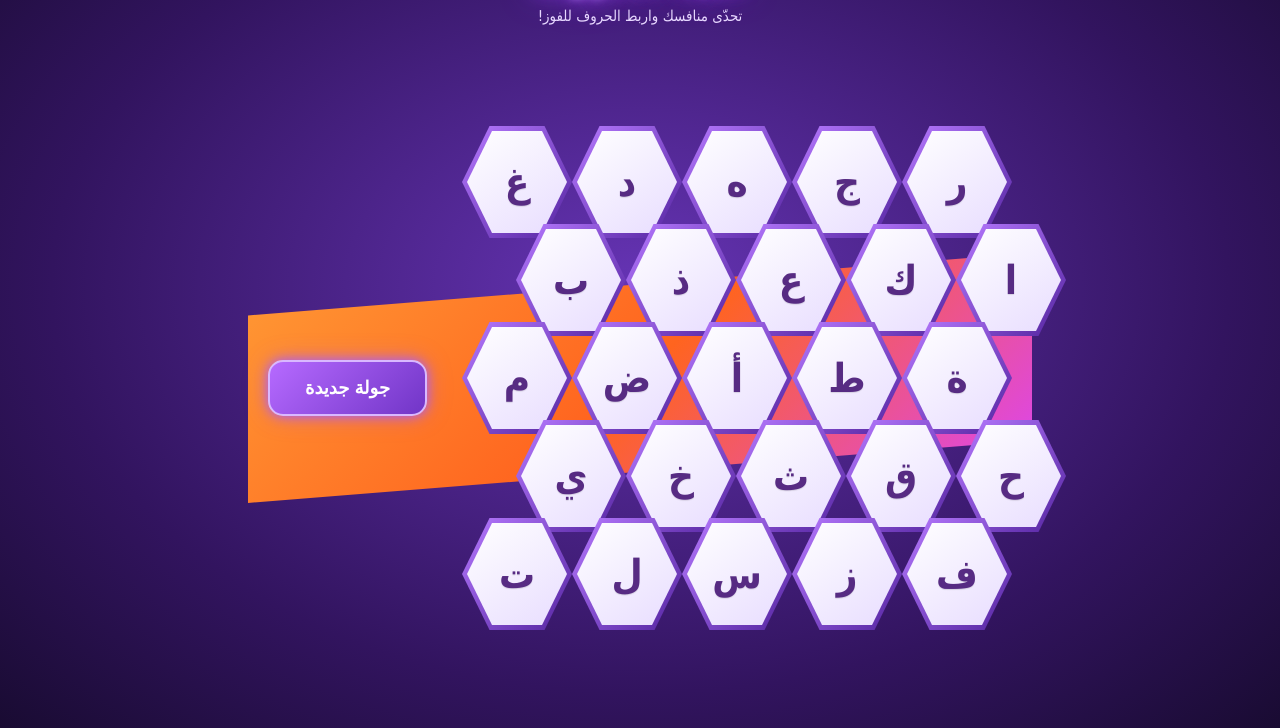
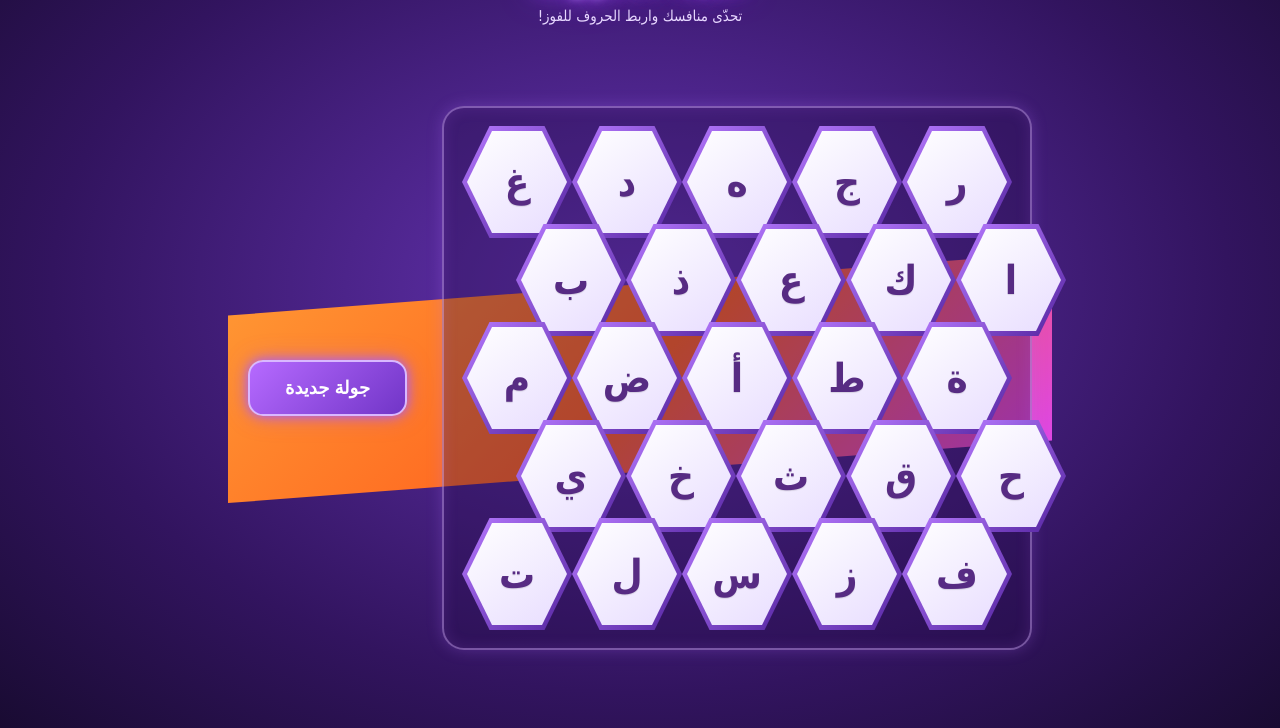
Before and after one commit to x99o59-oss/khaliyat-alhoroufF, a plain HTML site: page index.html in a window 1280 px wide. Shown: the part 72-800 px from the top of the page. Drawn offline with Linux system fonts and the light colour scheme.

Commit message:
Update index.html

```diff
--- a/index.html
+++ b/index.html
@@ -255,6 +255,15 @@ body{
   max-width:280px;
  }
 }
+.board{
+ padding:18px;
+ border:2px solid rgba(210,170,255,.45);
+ border-radius:22px;
+ background:rgba(35,12,70,.35);
+ box-shadow:
+ 0 0 15px rgba(180,110,255,.25),
+ inset 0 0 15px rgba(180,110,255,.15);
+}
 
 </style>
 </head>
```
